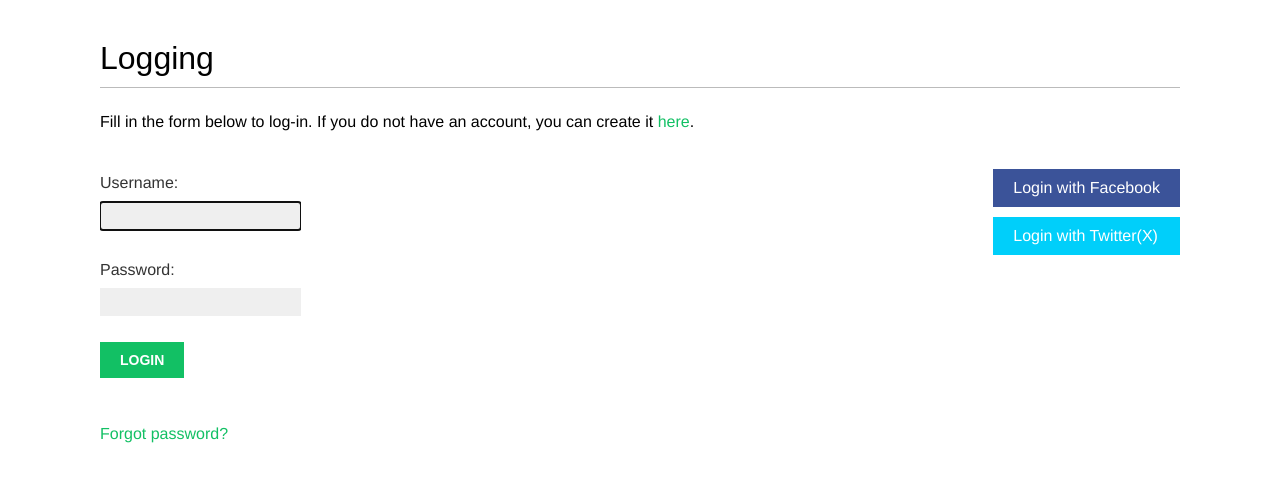
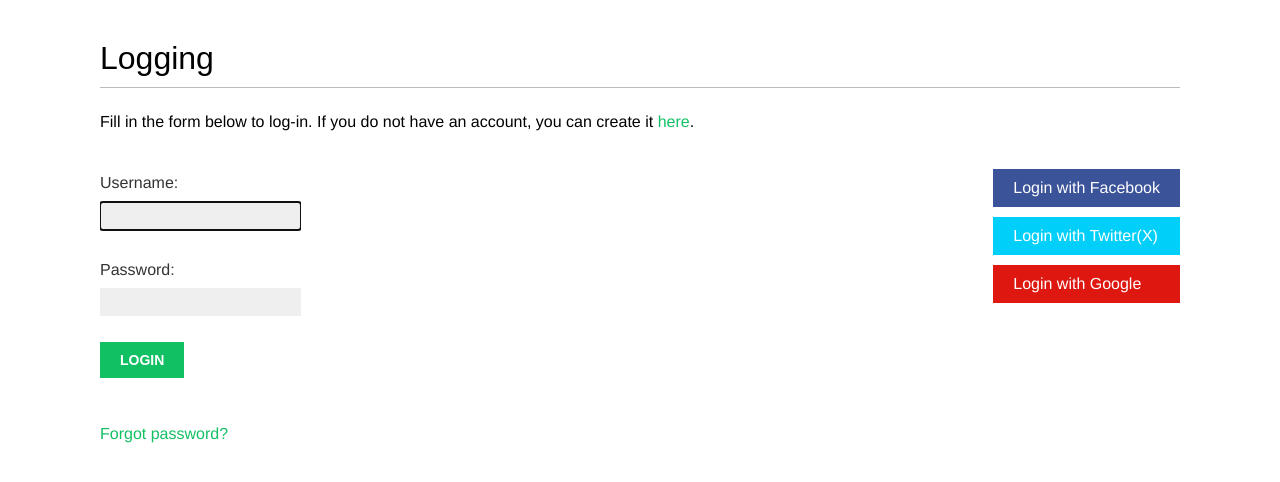
Before and after one commit to BlooAM/d4o-social, a Django app: page /account/login/ in a window 1280 px wide. Shown: the part 47-529 px from the top of the page. Run offline with Django 4.2, Linux system fonts and the light colour scheme; some web fonts are replaced.

Commit message:
google login template part

```diff
--- a/d4o_social/account/templates/registration/login.html
+++ b/d4o_social/account/templates/registration/login.html
@@ -36,6 +36,11 @@
                     Login with Twitter(X)
                 </a>
             </li>
+            <li class="google">
+                <a href="{% url "social:begin" "google" %}">
+                    Login with Google
+                </a>
+            </li>
         </ul>
     </div>
 {% endblock %}
```
